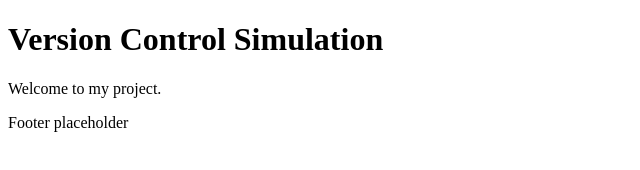
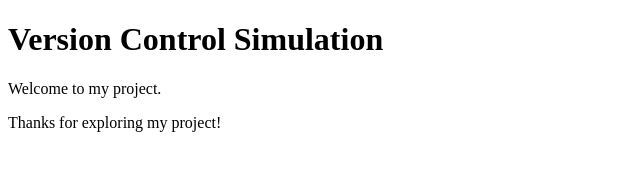
Before and after one commit to shaine7770-sketch/version-control-simulation-shaine, a plain HTML site: page index.html in a window 1280 px wide. Shown: the whole page, without its empty margins (0-640 px from the left). Drawn offline with Linux system fonts and the light colour scheme.

Commit message:
Update footer text on header branch

```diff
--- a/index.html
+++ b/index.html
@@ -11,6 +11,6 @@
   <main>
     <p>Welcome to my project.</p>
   </main>
-  <footer>Footer placeholder</footer>
+  <footer>Thanks for exploring my project!</footer>
 </body>
 </html>
```
